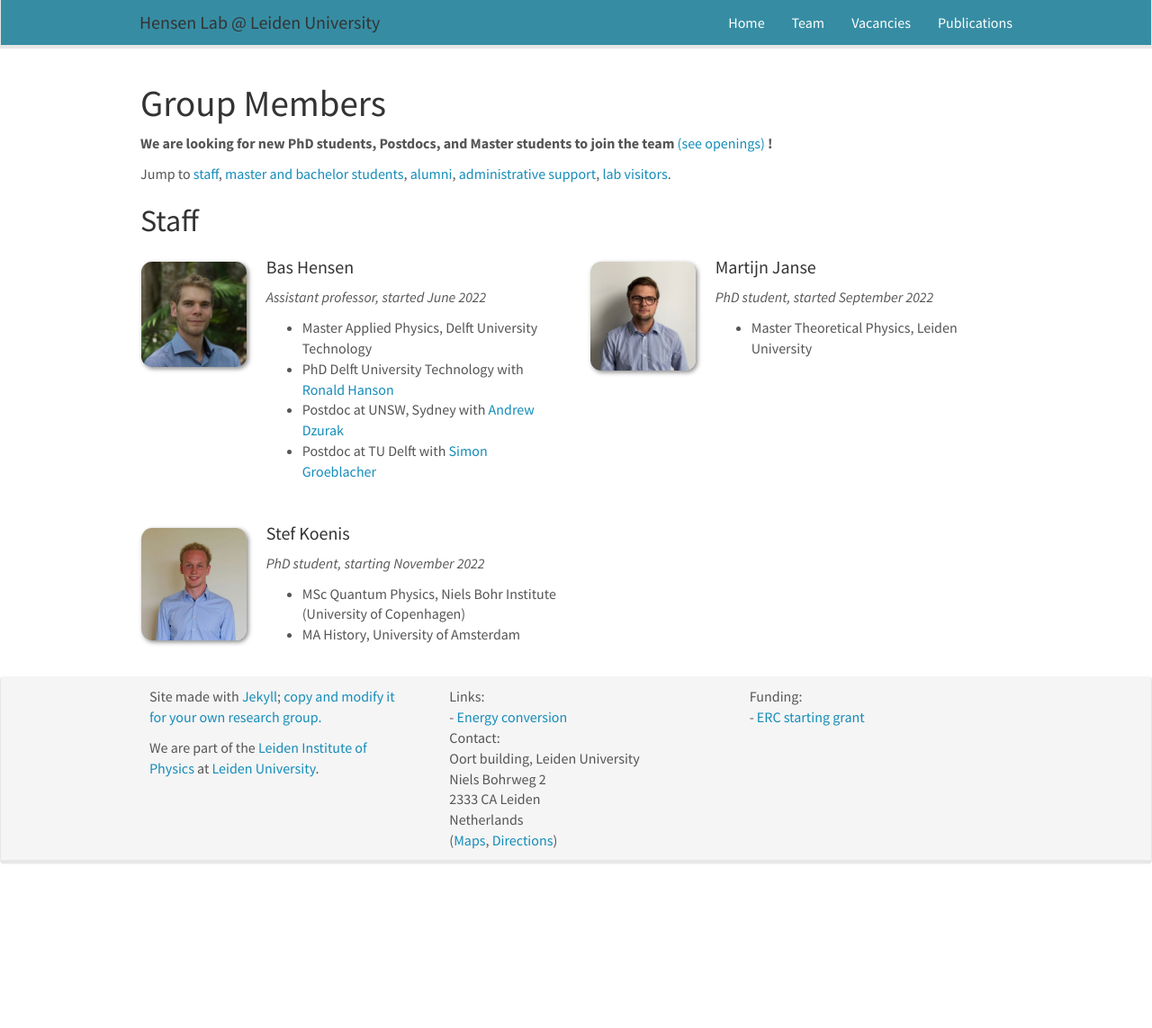
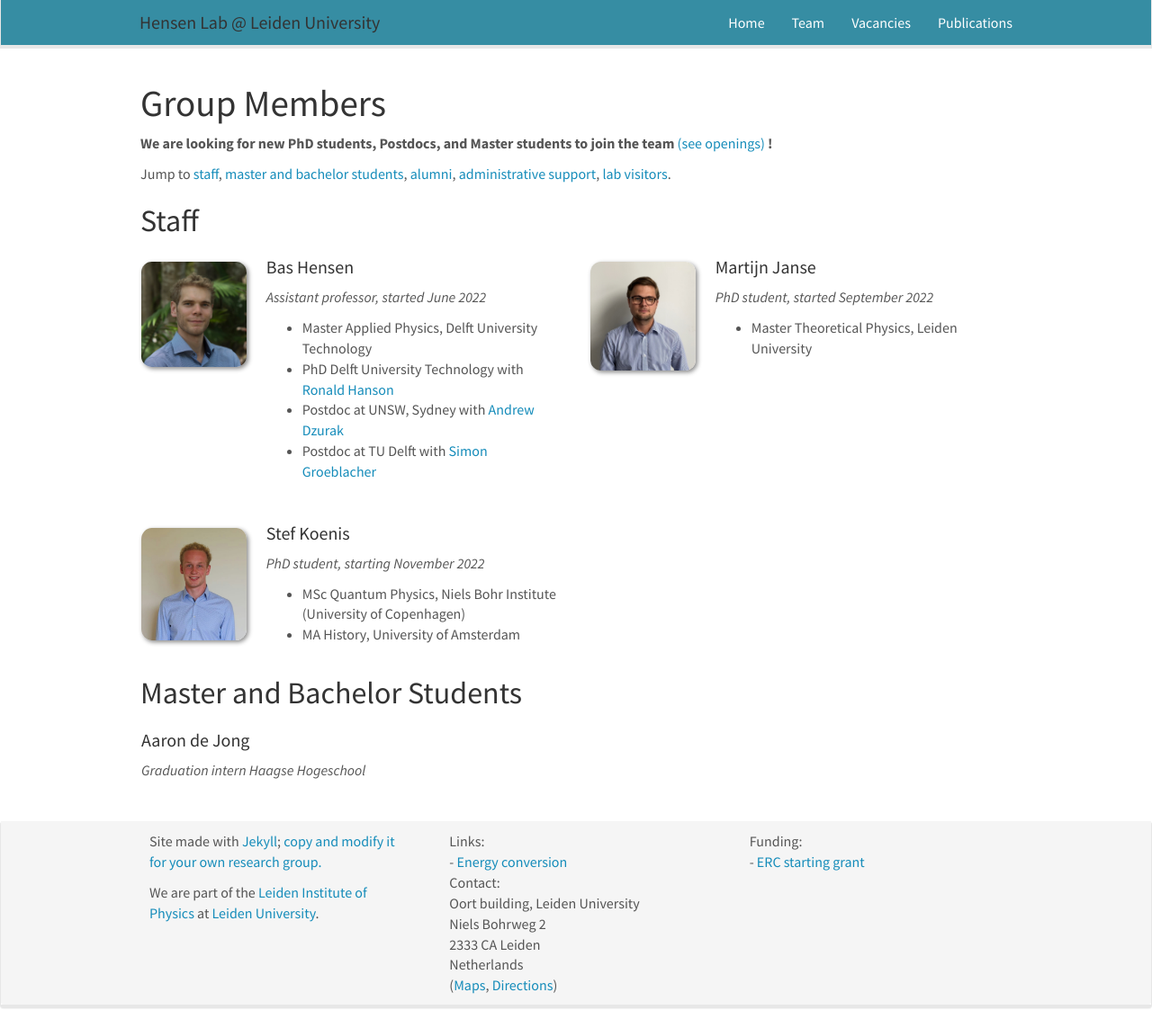
Before and after one commit to bashensen/bashensen.github.io, a Jekyll site: the page built from _pages/team.md, in a window 1280 px wide and 1143 px high. Shown: the whole window at 90% size. Built offline with Jekyll 4.4.1, drawn with Linux system fonts in a browser that asks for light colours; nearby versions of some CDN libraries.

Commit message:
updates BASH

```diff
--- a/_data/students.yml
+++ b/_data/students.yml
@@ -8,16 +8,9 @@
 #  education3:
 #  education4:
 
-- name: T
+- name: Aaron de Jong
   photo: rock.jpg
-  info: Master student
-  email: tl@umail.leidenuniv.nl
+  info: Graduation intern Haagse Hogeschool
+  email: AdeJong@Physics.LeidenUniv.nl
   number_educ: 0
   education1:
-
-- name: J
-  photo: rock.jpg
-  info: BSc student
-  email: j@umail.leidenuniv.nl
-  number_educ: 0
-  education1:
--- a/_pages/team.md
+++ b/_pages/team.md
@@ -74,3 +74,57 @@ Jump to [staff](#staff), [master and bachelor students](#master-and-bachelor-stu
 {% if even_odd == 1 %}
 </div>
 {% endif %}
+
+
+## Master and Bachelor Students
+{% assign number_printed = 0 %}
+{% for member in site.data.students %}
+
+{% assign even_odd = number_printed | modulo: 2 %}
+
+{% if even_odd == 0 %}
+<div class="row">
+{% endif %}
+
+<div class="col-sm-6 clearfix">
+  <h4>{{ member.name }}</h4>
+  <i>{{ member.info }} <!-- <br>email: <{{ member.email }}></i> -->
+  <ul style="overflow: hidden">
+
+  {% if member.number_educ == 1 %}
+  <li> {{ member.education1 }} </li>
+  {% endif %}
+
+  {% if member.number_educ == 2 %}
+  <li> {{ member.education1 }} </li>
+  <li> {{ member.education2 }} </li>
+  {% endif %}
+
+  {% if member.number_educ == 3 %}
+  <li> {{ member.education1 }} </li>
+  <li> {{ member.education2 }} </li>
+  <li> {{ member.education3 }} </li>
+  {% endif %}
+
+  {% if member.number_educ == 4 %}
+  <li> {{ member.education1 }} </li>
+  <li> {{ member.education2 }} </li>
+  <li> {{ member.education3 }} </li>
+  <li> {{ member.education4 }} </li>
+  {% endif %}
+
+  </ul>
+</div>
+
+{% assign number_printed = number_printed | plus: 1 %}
+
+{% if even_odd == 1 %}
+</div>
+{% endif %}
+
+{% endfor %}
+
+{% assign even_odd = number_printed | modulo: 2 %}
+{% if even_odd == 1 %}
+</div>
+{% endif %}
```
Also changed, not shown: _pages/home.md (+49 -1 lines), images/slider/cantilever_magnet.png (added), images/slider/cpw.png (added), images/slider/fridge.jpg (added), images/slider/levitation.png (added), images/slider/nanogolf.png (added), images/slider/team.png (added), 1 other file.
